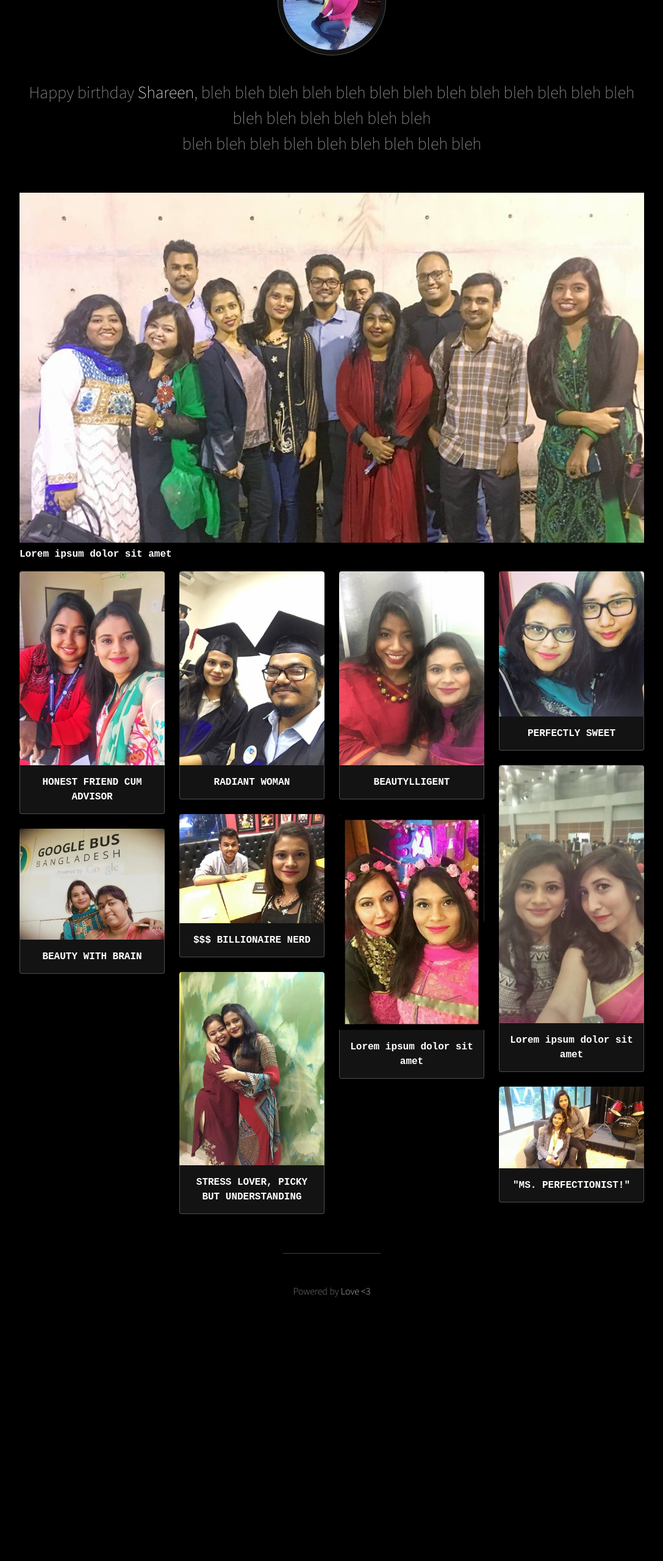
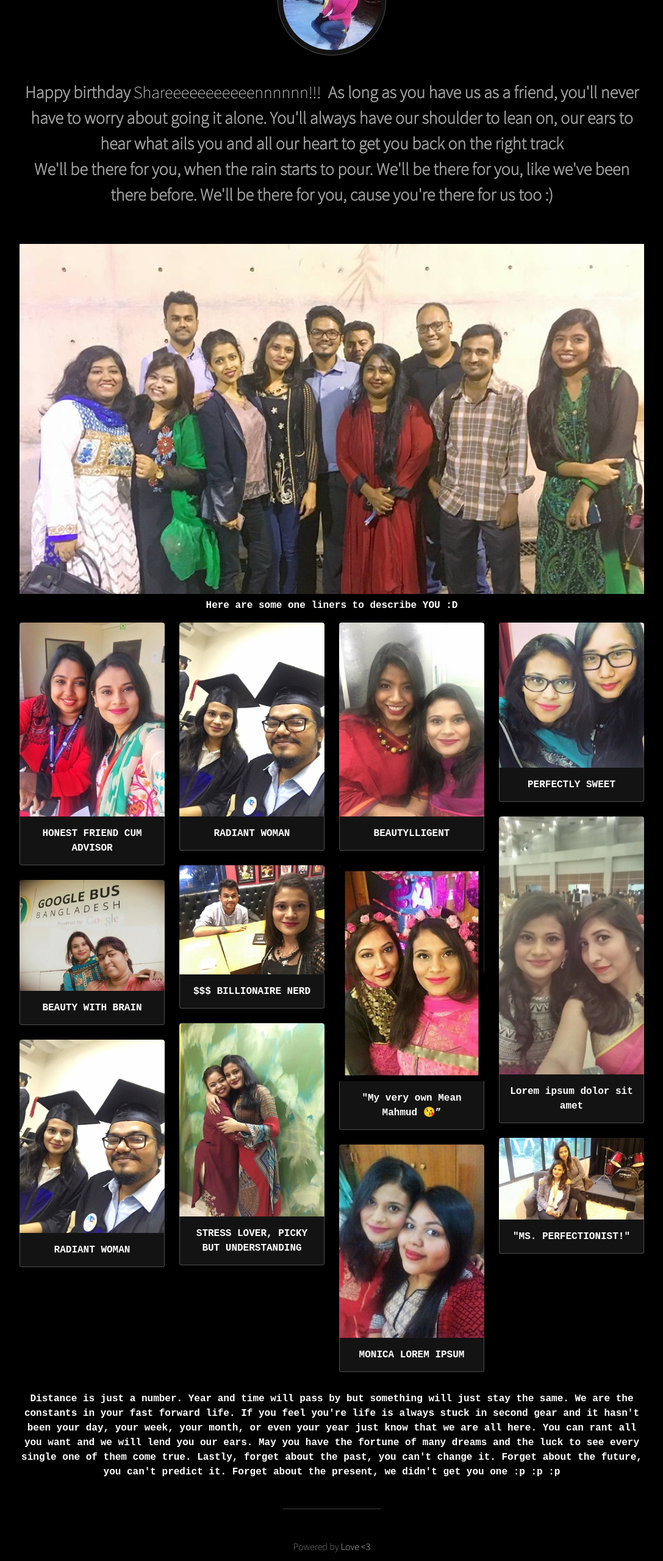
Before and after one commit to shareen27/shareen27.github.io, a plain HTML site: page index.html in a window 1280 px wide. Shown: the part 1020-3580 px from the top of the page at 61% size, without its empty margins (96-1183 px from the left). Before the commit the page ends 3215 px from the top, so only its background shows below. Drawn offline with Linux system fonts and the light colour scheme.

Commit message:
messages

```diff
--- a/index.html
+++ b/index.html
@@ -24,15 +24,16 @@
 				<!-- Header -->
 					<header id="header">
 						<span class="avatar"><img src="images/avatar3.jpg" alt="" /></span>
-						<h1>Happy birthday <strong>Shareen</strong>, bleh bleh bleh
-						bleh bleh bleh bleh bleh bleh bleh bleh bleh bleh bleh
-						bleh bleh bleh bleh bleh </a><br />
-						bleh bleh bleh bleh bleh bleh bleh bleh bleh </h1>
+						<h1 style="font-weight: bold;">Happy birthday <strong>Shareeeeeeeeeeennnnnn!!!</strong>&nbsp As long as you have us as a friend, you'll never have to worry about going it alone. You'll always have our shoulder to lean on, our ears to hear what ails you and all our heart to get you back on the right track<br />
+						We'll be there for you, when the rain starts to pour.
+						We'll be there for you, like we've been there before.
+						We'll be there for you, cause you're there for us too :)
+						 </h1>
 
 					</header>
-					<div class="coverphoto">
+					<div class="coverphoto" style="text-align: center;">
 						<img src="images/coverphoto/01.jpg" alt="" />
-						<h3>Lorem ipsum dolor sit amet</h3>
+						<h3>Here are some one liners to describe YOU :D</h3>
 					</div>
 
 				<!-- Main -->
@@ -48,6 +49,10 @@
 									<a href="images/fulls/02.jpg">
 										<img src="images/thumbs/02.jpg" alt="" />
 										<h3>BEAUTY WITH BRAIN</h3>
+									</a>
+									<a href="images/fulls/03.jpg">
+										<img src="images/thumbs/03.jpg" alt="" />
+										<h3>RADIANT WOMAN</h3>
 									</a>
 								</div>
 								<div>
@@ -71,7 +76,11 @@
 									</a>
 									<a href="images/fulls/07.jpg">
 										<img src="images/thumbs/07.jpg" alt="" />
-										<h3>Lorem ipsum dolor sit amet</h3>
+										<h3>"My very own Mean Mahmud 😘”</h3>
+									</a>
+									<a href="images/fulls/11.jpg">
+										<img src="images/thumbs/11.jpg" alt="" />
+										<h3>MONICA LOREM IPSUM</h3>
 									</a>
 								</div>
 								<div>
@@ -91,6 +100,11 @@
 							</section>
 
 					</section>
+
+					<div class="coverphoto" style="text-align: center;">
+						<h3> Distance is just a number. Year and time will pass by
+						but something will just stay the same. We are the constants in your fast forward life. If you feel you're life is always stuck in second gear and it hasn't been your day, your week, your month, or even your year just know that we are all here. You can rant all you want and we will lend you our ears. May you have the fortune of many dreams and the luck to see every single one of them come true. Lastly, forget about the past, you can't change it. Forget about the future, you can't predict it. Forget about the present, we didn't get you one :p :p :p </h3>
+					</div>
 
 				<!-- Footer -->
 					<footer id="footer">
```
Also changed, not shown: images/27067049_10215370044108141_4480766742481852030_n.jpg (deleted), images/fulls/11.jpg (added), images/thumbs/11.jpg (added).
